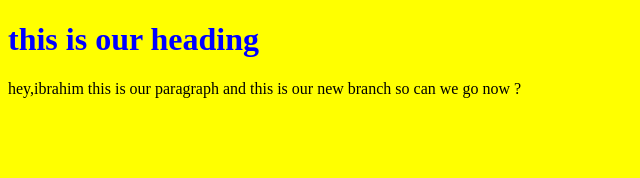
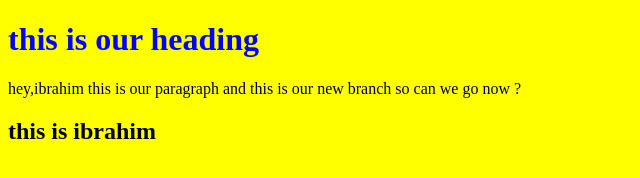
Before and after one commit to IbrahimHamdy1/Egypt_data, a plain HTML site: page index.html in a window 1280 px wide. Shown: the whole page, without its empty margins (0-640 px from the left). Drawn offline with Linux system fonts and the light colour scheme.

Commit message:
ibrahim added h2

```diff
--- a/index.html
+++ b/index.html
@@ -10,5 +10,6 @@
 <body>
     <h1>this is our heading</h1>
     <p>hey,ibrahim this is our paragraph and this is our new branch so can we go now ?</p>
+    <h2>this is ibrahim</h2>
 </body>
 </html>
```
